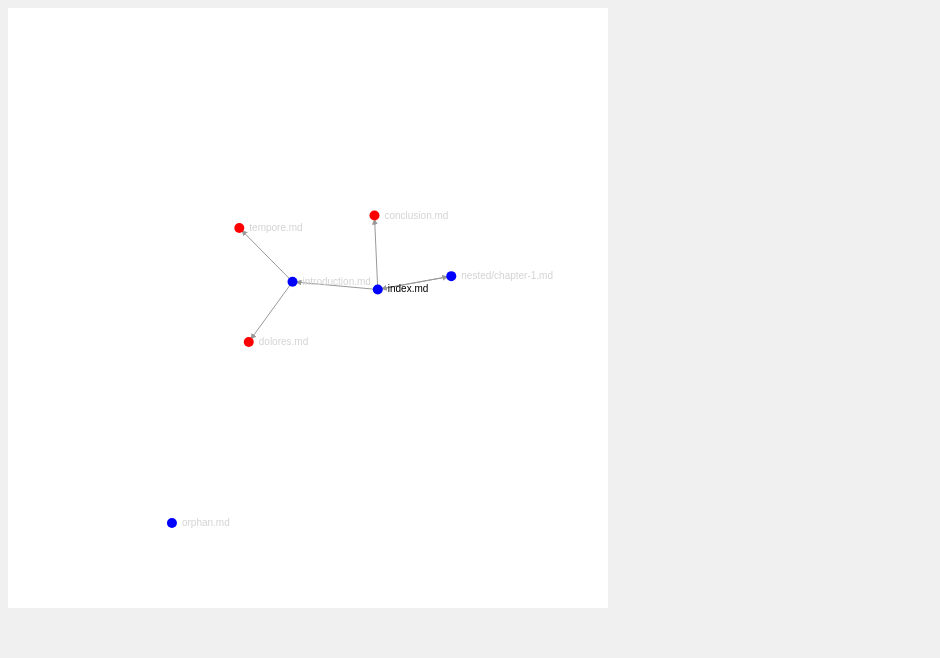
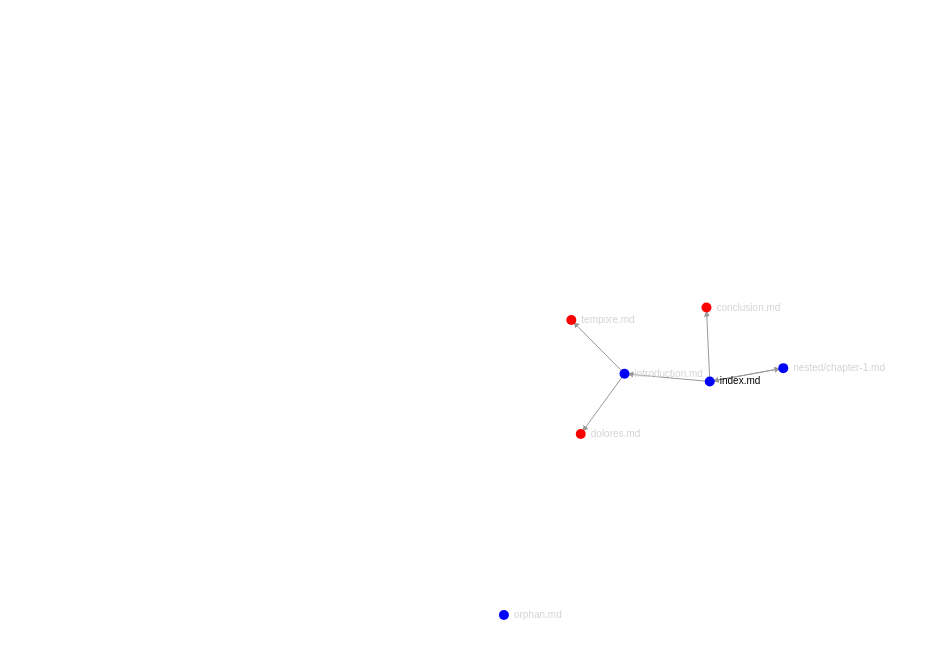
Before and after one commit to freder/md, a website: page src/web/index.html in a window 1280 px wide. Shown: the whole page, without its empty margins (0-940 px from the left). Drawn offline with Linux system fonts and the light colour scheme.

Commit message:
use entire viewport

```diff
--- a/src/web/index.html
+++ b/src/web/index.html
@@ -4,11 +4,21 @@
 		<meta charset="UTF-8">
 		<title></title>
 		<style>
+			* {
+				box-sizing: border-box;
+			}
+			html, body {
+				margin: 0;
+				padding: 0;
+				overflow: hidden;
+			}
 			body {
-				background: rgb(240, 240, 240);
+				/*background: rgb(240, 240, 240);*/
 			}
 			svg {
 				background: white;
+				width: 100vw;
+				height: 100vh;
 			}
 			text {
 				font-family: sans-serif;
--- a/src/web/index.js
+++ b/src/web/index.js
@@ -45,8 +45,10 @@ fetch('data.json')
 				console.log(pos);
 			});
 
-		const width = 600;
-		const height = width;
+		const svgElem = document.querySelector('svg');
+		const width = svgElem.clientWidth;
+		const height = svgElem.clientHeight;
+		console.log(width, height);
 
 		const links = data.links;
 		const nodes = data.nodes.map((node) => {
```
Also changed, not shown: readme.md.
